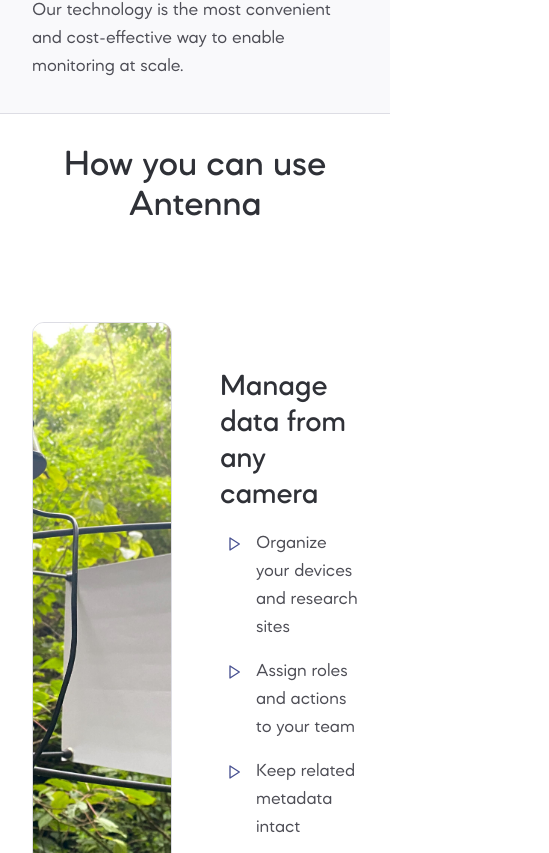
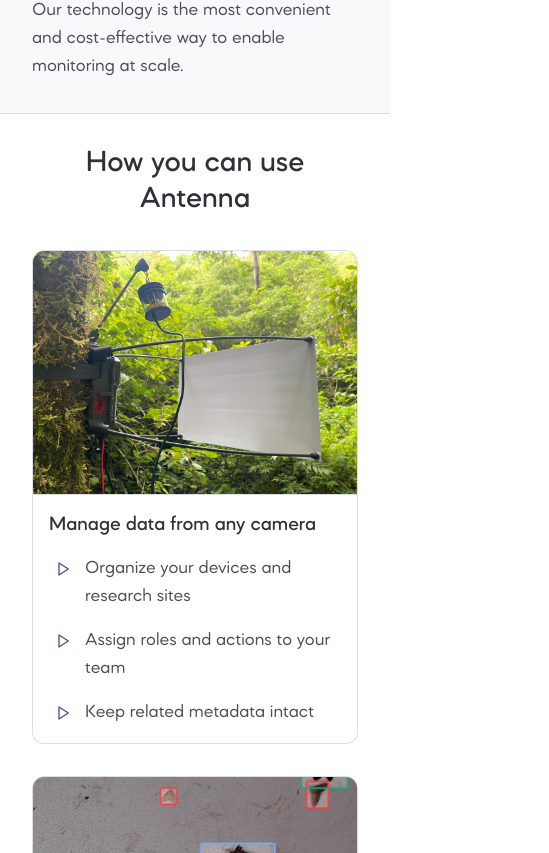
Before and after one commit to RolnickLab/antenna-landing-page, a Next.js app: page / in a window 390 px wide. Shown: the part 3151-4004 px from the top of the page, 549 px wide, since content can reach past the window. Built offline with nearby package versions, Linux system fonts and the light colour scheme.

Commit message:
Adjust layout for small screens

```diff
--- a/app/page.tsx
+++ b/app/page.tsx
@@ -92,18 +92,18 @@ export default function Home() {
 
       <section className="p-24 max-lg:p-8" id="learn-more">
         <div className="max-w-screen-lg mx-auto max-lg:max-w-screen-md">
-          <div className="grid gap-24 mb-24">
-            <h1 className="text-center text-4xl font-medium">
+          <div className="grid gap-24 mb-24 max-lg:gap-8 max-lg:mb-0">
+            <h1 className="text-center text-4xl font-medium max-lg:text-3xl">
               {content.features.title}
             </h1>
             {content.features.highlighted.map((item, index) => (
               <div
                 key={index}
-                className={cn("flex gap-12", {
+                className={cn("flex gap-12 max-lg:flex-col max-lg:gap-0", {
                   "flex-row-reverse": index % 2 !== 0,
                 })}
               >
-                <div className="flex-1 aspect-[4/3] border rounded-xl overflow-hidden">
+                <div className="flex-1 aspect-[4/3] border rounded-xl overflow-hidden max-lg:rounded-b-none">
                   <img
                     loading="lazy"
                     alt={item.image?.alt ?? ""}
@@ -111,14 +111,16 @@ export default function Home() {
                     className="w-full h-full object-cover"
                   />
                 </div>
-                <div className="flex-1 py-12">
-                  <h2 className="text-3xl font-medium mb-4">{item.title}</h2>
+                <div className="flex-1 py-12 max-lg:flex-initial max-lg:p-4 max-lg:border-x max-lg:border-b max-lg:rounded-b-xl">
+                  <h2 className="text-3xl font-medium mb-4 max-lg:text-xl">
+                    {item.title}
+                  </h2>
                   <List items={item.listItems} />
                 </div>
               </div>
             ))}
           </div>
-          <div className="grid grid-cols-3 gap-24">
+          <div className="grid grid-cols-3 gap-24 max-lg:hidden">
             {content.features.extra.map((item, index) => (
               <div key={index}>
                 <h2 className="text-xl font-medium mb-4">{item.title}</h2>
@@ -131,8 +133,8 @@ export default function Home() {
 
       <section className="p-24 bg-muted/50 max-lg:p-8">
         <div className="max-w-screen-lg mx-auto max-lg:max-w-screen-md">
-          <div className="grid grid-cols-3 gap-x-12 gap-24 mb-24">
-            <div>
+          <div className="grid grid-cols-3 gap-24 mb-24 max-lg:block max-lg:mb-12">
+            <div className="max-lg:mb-12">
               <h1 className="text-3xl font-medium mb-4">
                 {content.cta.demo.title}
               </h1>
@@ -151,7 +153,7 @@ export default function Home() {
               </a>
             </div>
             <div
-              className="rounded-xl border overflow-hidden max-lg:rounded-none max-lg:border-none"
+              className="rounded-xl border overflow-hidden max-md:-mx-8 max-md:rounded-none max-md:border-none"
               style={{ aspectRatio: "1920/1200", gridColumn: "span 2" }}
             >
               <video
@@ -163,7 +165,7 @@ export default function Home() {
               />
             </div>
           </div>
-          <div className="grid grid-cols-2 gap-24">
+          <div className="grid grid-cols-2 gap-24 max-lg:block max-lg:space-y-12">
             <div>
               <h1 className="text-3xl font-medium mb-4">
                 {content.cta.try.title}
@@ -199,7 +201,7 @@ export default function Home() {
       </section>
 
       <section className="p-24 max-lg:p-8">
-        <div className="max-w-screen-md space-y-24 mx-auto text-center max-lg:space-y-8 max-lg:text-left">
+        <div className="max-w-screen-md space-y-24 mx-auto text-center max-lg:space-y-12 max-lg:text-left">
           <div>
             <h1 className="text-3xl font-medium mb-4">
               {content.aboutUs.title}
--- a/components/footer.tsx
+++ b/components/footer.tsx
@@ -11,14 +11,14 @@ export const Footer = () => {
 
   return (
     <footer className="p-4 bg-muted border-t">
-      <div className="max-w-screen-lg flex items-center gap-8 mx-auto">
+      <div className="max-w-screen-lg flex items-center gap-8 mx-auto max-lg:flex-col">
         <div className="max-w-[480px]">
           <p
-            className="text-sm text-muted-foreground"
+            className="text-sm text-muted-foreground max-lg:text-center"
             dangerouslySetInnerHTML={{ __html: content.citation.text }}
           />
         </div>
-        <div className="grow" />
+        <div className="grow max-lg:hidden" />
         <div className="shrink-0 flex items-center gap-4">
           <span className="text-sm text-muted-foreground">Hosted by</span>
           <a
```
